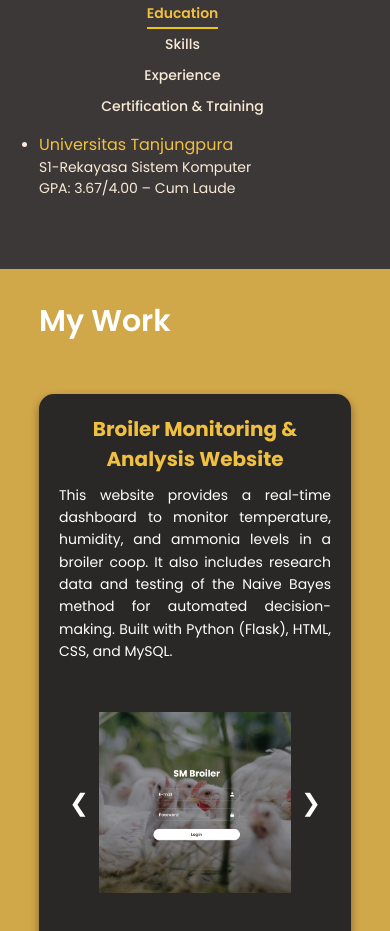
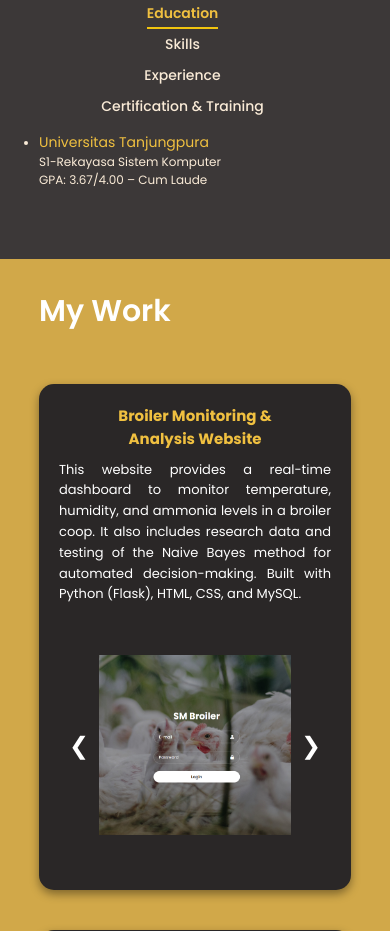
Before and after one commit to dhearamaadhantipr/dhea-portofolio, a plain HTML site: page index.html in a window 390 px wide. Shown: the part 1794-2725 px from the top of the page. Drawn offline with Linux system fonts and the light colour scheme.

Commit message:
Update style.css

```diff
--- a/css/style.css
+++ b/css/style.css
@@ -418,8 +418,26 @@ nav .fa-solid {
   .tab-contents {
     text-align: justify;
   }
+  #education ul li,
+  #experience ul li,
+  #skills ul li,
+  #certification ul li {
+    margin: 10px 0;
+    font-size: 12px;
+  }
+  .tab-contents ul li span {
+    color: #f0c040;
+    font-size: 14px;
+  }
+
   .work-list {
     grid-template-columns: repeat(auto-fit, minmax(200px, 1fr));
+  }
+  .project-title {
+    font-size: 15px;
+  }
+  .project-desc {
+    font-size: 13px;
   }
   .slides img {
     height: 300px;
@@ -429,12 +447,10 @@ nav .fa-solid {
   .contact-left,
   .contact-right {
     flex-basis: 100%;
+    font-size: 14px;
   }
   .contact-left p {
     margin-top: 20px;
-  }
-  .contact-left p i {
-    font-size: 18px;
   }
   .contact-right form {
     width: 100%;
```
